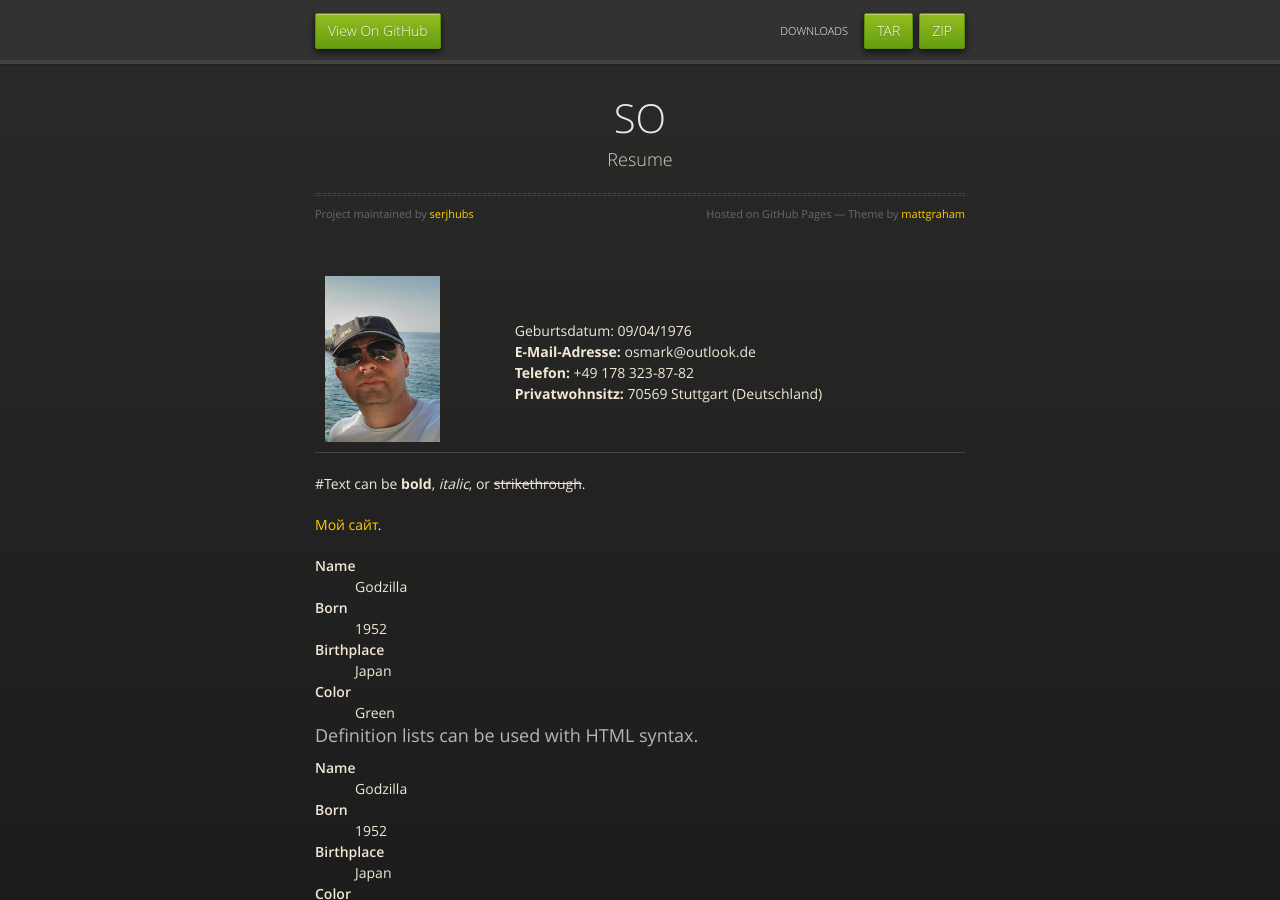
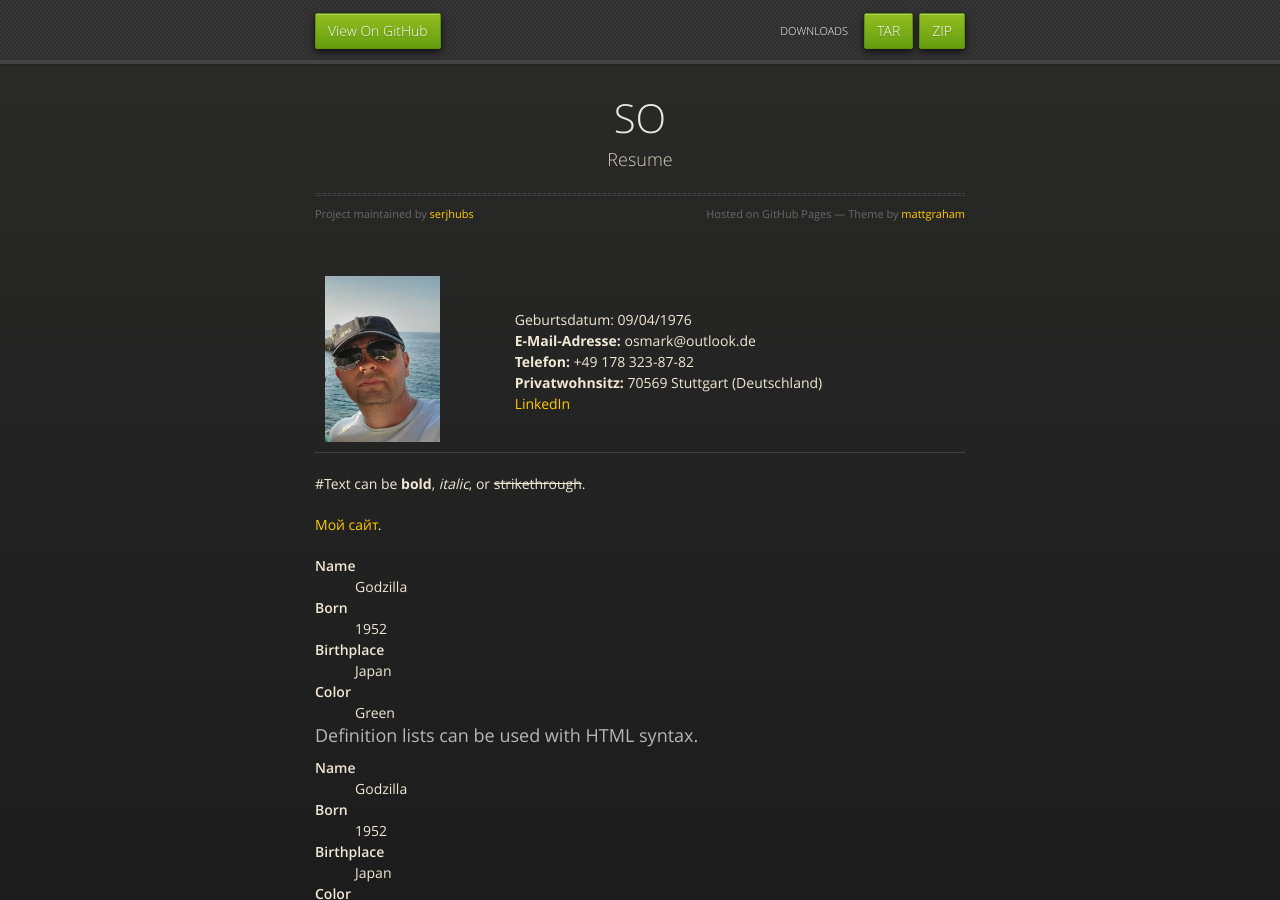
Before and after one commit to serjhubs/Resume, a Jekyll site: the page built from index.md, in a window 1280 px wide and 900 px high. Built offline with Jekyll 4.4.1, drawn with Linux system fonts in a browser that asks for light colours.

Commit message:
Update index.md

```diff
--- a/index.md
+++ b/index.md
@@ -8,6 +8,7 @@ layout: default
        <br><strong>E-Mail-Adresse:</strong> osmark@outlook.de
         <br><strong>Telefon:</strong>  +49 178 323-87-82
          <br><strong>Privatwohnsitz:</strong> 70569 Stuttgart (Deutschland)
+         <br><a href="https://linkedin.com" target = "_blank">LinkedIn</a>
       </td>
      </tr>
    </table>
```
